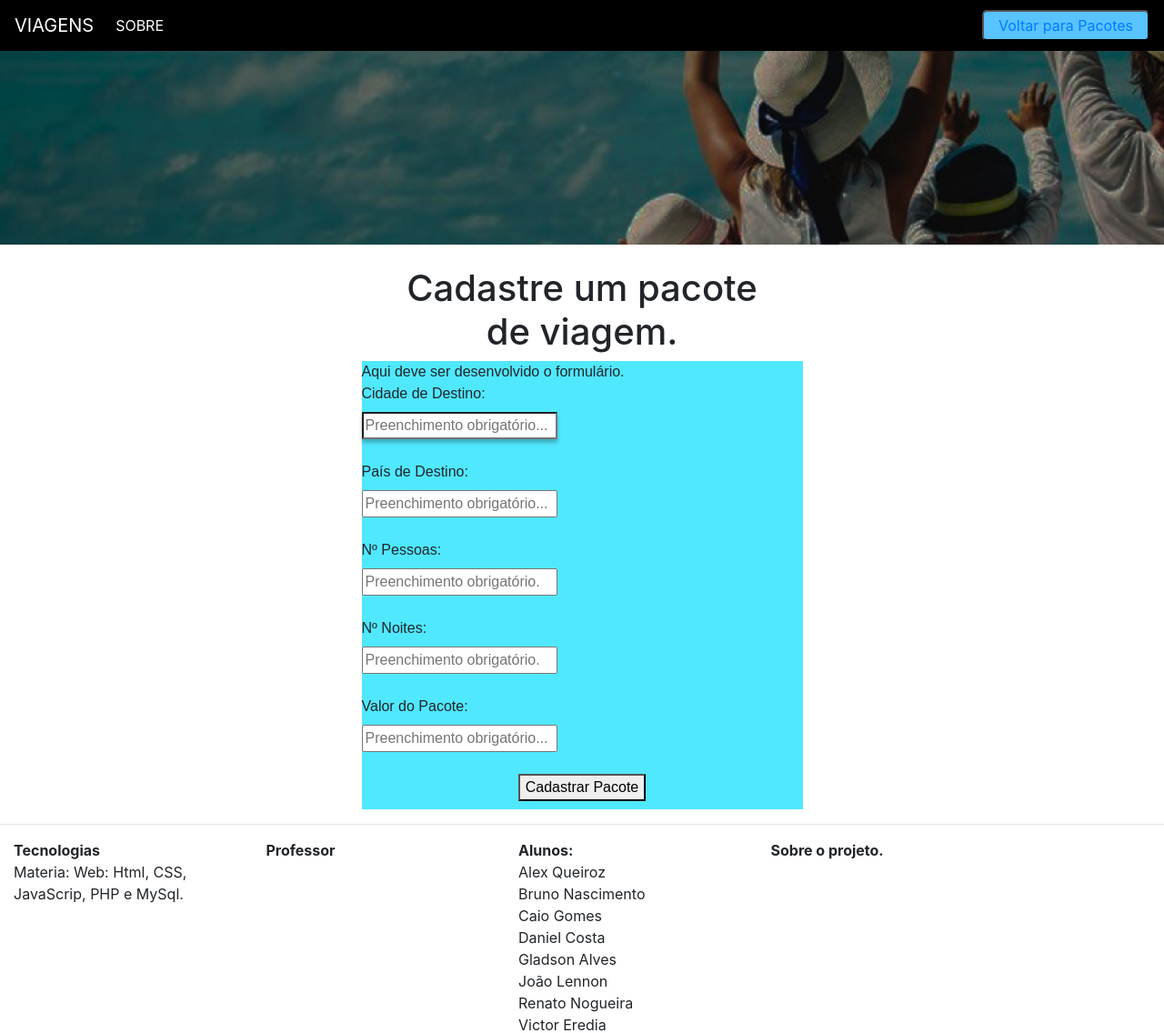
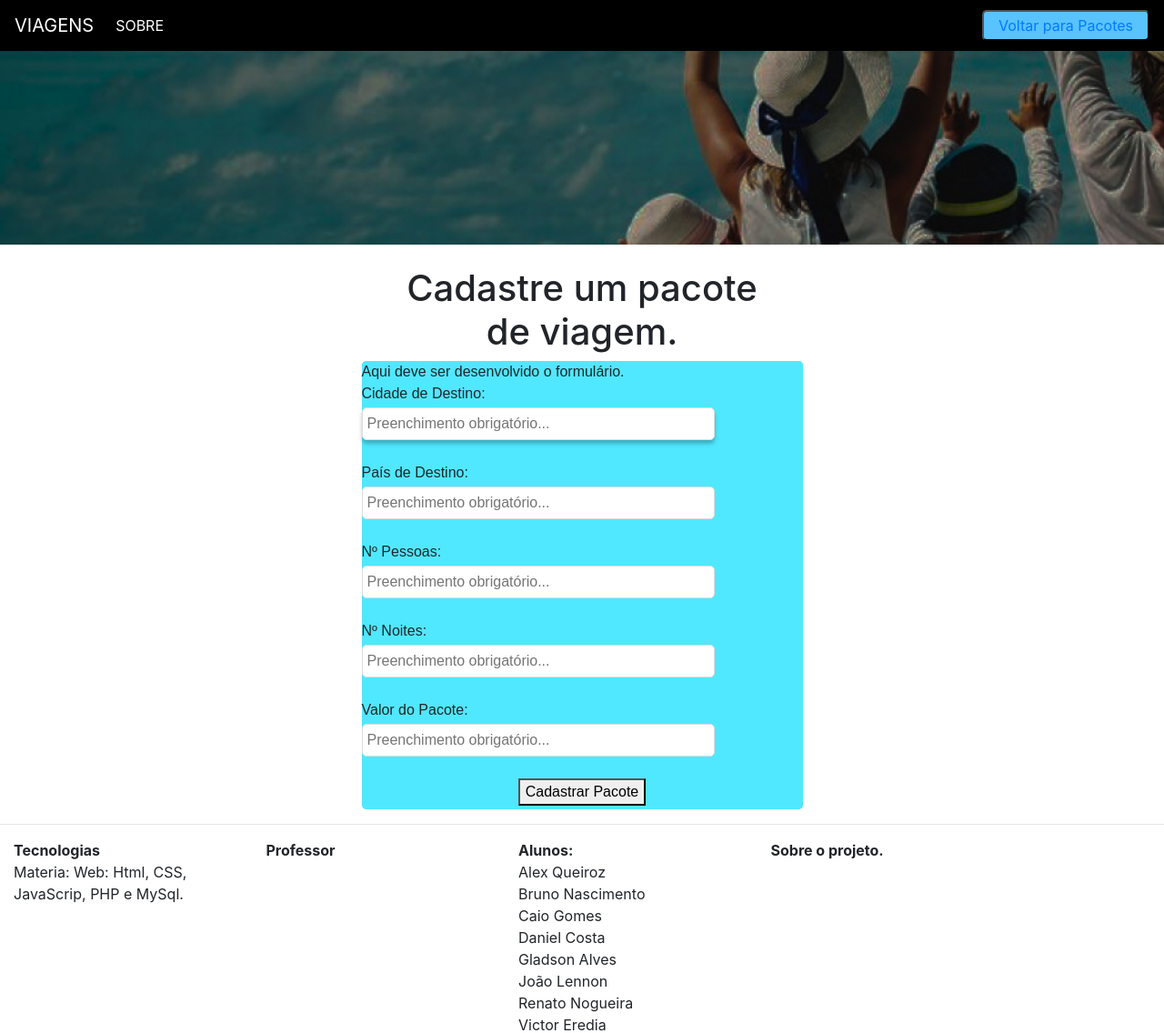
Before and after one commit to BrunoNascimentoBarbosa/ViagensPacotesWeb, a PHP site: page /cadastroPacotes.html in a window 1280 px wide; the page is wider, and only the part inside the window is pictured. Shown: the top 1136 px of that part at 91% size. Run offline with PHP 8.4, Linux system fonts and the light colour scheme.

Commit message:
Css
Acrescentado label e input no css

```diff
--- a/cadastroPacotes.html
+++ b/cadastroPacotes.html
@@ -55,27 +55,27 @@ Curso Análise e Desenvolvimento de Sistemas -->
                      do formulário será enviado : GET ou POST
                      estilizar o formulário no CSS-->
 
-                     <label for="cidadedestino" id="est1">Cidade de Destino:</label><br>
+                     <label for="cidadedestino" id="est1">Cidade de Destino:</label>
                      <input type="text" id="cidadedestino" name="cidadedestino"
                      placeholder="Preenchimento obrigatório...">
                      <br>
                      <br>
-                     <label for="paisdestino" id="est2">País de Destino:</label><br>
+                     <label for="paisdestino" id="est2">País de Destino:</label>
                      <input type="text" id="paisdestino" name="paisdestino"
                      placeholder="Preenchimento obrigatório...">
                      <br>
                      <br>
-                     <label for="numero_pessoa" id="est3">Nº Pessoas:</label><br>
+                     <label for="numero_pessoa" id="est3">Nº Pessoas:</label>
                      <input type="number" id="numero_pessoa" name="numero_pessoa"
 					           placeholder="Preenchimento obrigatório...">
                      <br>
                      <br>
-                     <label for="numero_noites" id="est4">Nº Noites:</label><br>
+                     <label for="numero_noites" id="est4">Nº Noites:</label>
                      <input type="number" id="numero_noites" name="numero_noites"
 					           placeholder="Preenchimento obrigatório...">
                      <br>
                      <br>
-                     <label for="valor_Pacote" id="est5">Valor do Pacote:</label><br>
+                     <label for="valor_Pacote" id="est5">Valor do Pacote:</label>
                      <input type="text" name="valor_Pacote"
                      placeholder="Preenchimento obrigatório...">
                      <br>
--- a/style/style.css
+++ b/style/style.css
@@ -51,12 +51,13 @@
 
 .box-formulario{
     font-family: Arial, Helvetica, sans-serif;
+    border-radius: 5px;
     width: 485px;
     height: 493px;
     margin-left: auto;
     margin-right: auto;
     background-color: #50e8ff;
-    box-sizing: border-box;
+
 
 }
 
@@ -78,3 +79,17 @@
    box-shadow: 0px 4px 4px 0px rgba(0, 0, 0, 0.25);
 
 }
+
+label {
+    display: block;
+    margin-bottom: 3px;
+
+}
+
+input {
+    width: 80%;
+    border-radius: 5px;
+    padding: 5px;
+    border: 1px #ddd solid;
+
+}
```
